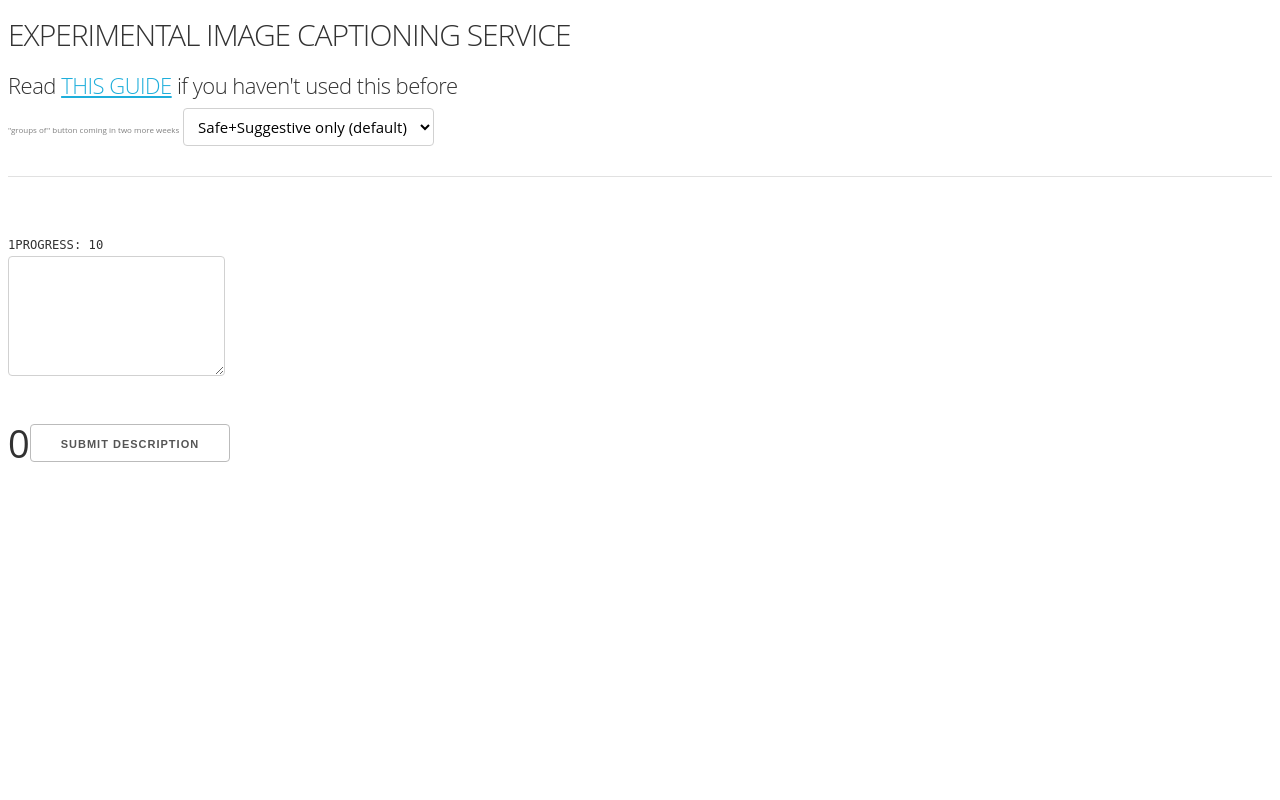
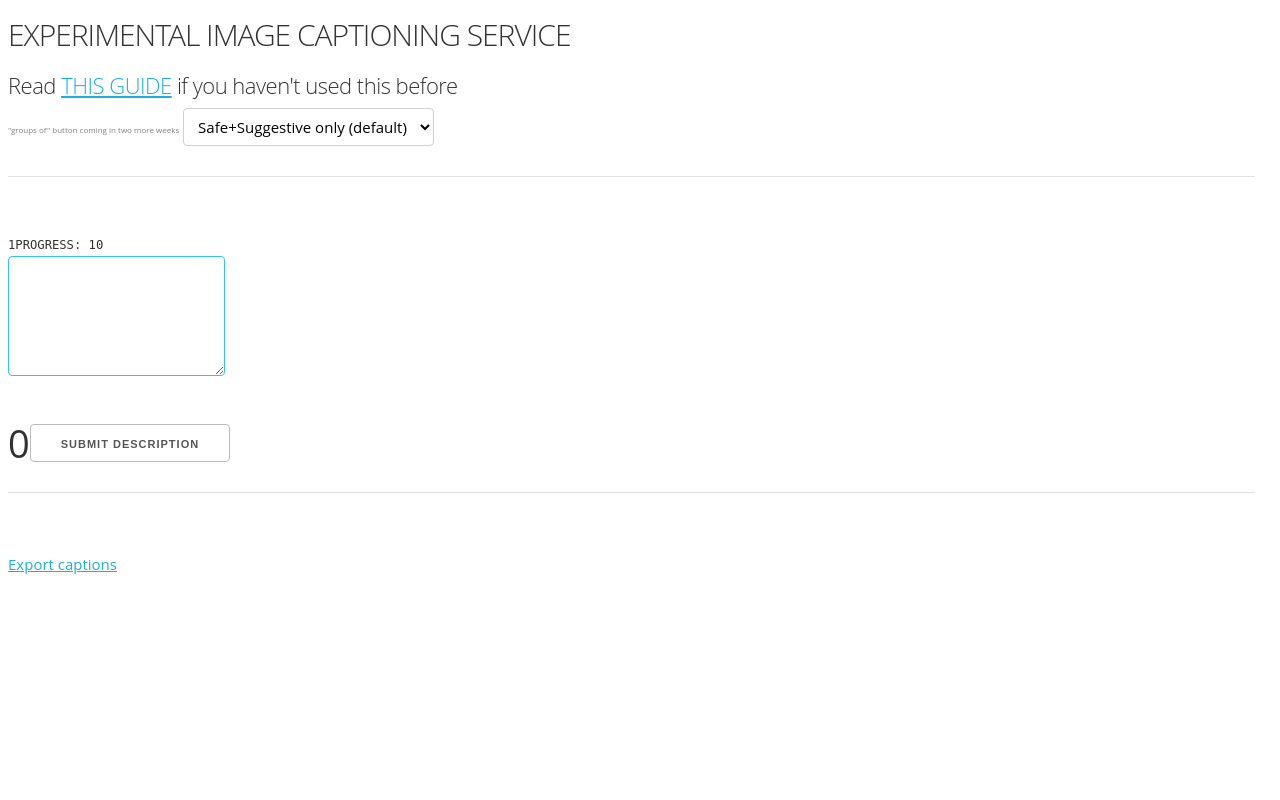
Before and after one commit to 64617/cookie_thing, a Flask app: template app/templates/index.html in a window 1280 px wide. Run offline with Flask 2, Linux system fonts and the light colour scheme; the template is opened without the code that fills it: most values are stand-ins (such as "Sample title", 1, 10 or a date in 2020); parts of the project's set-up code (start-up, migrations or seed data) failed here and were passed over; some libraries are stand-ins or nearby versions.

Commit message:
export captions thing on html

```diff
--- a/app/templates/index.html
+++ b/app/templates/index.html
@@ -2,7 +2,7 @@
   <link rel="stylesheet" href="/static/index.css">
   <meta name="viewport" content="width=device-width">
 </head>
-<body>
+<body class="model-open" style="padding-right: 17px">
 	<h3> EXPERIMENTAL IMAGE CAPTIONING SERVICE </h3>
 	<h5> Read <a href="https://docs.google.com/document/d/1mtTEKggt1PzCAviOu_AIZhgYuPvQP_ex-loVXSwspaY/edit">THIS GUIDE</a> if you haven't used this before </h5>
 	<small style="color:grey; font-size:8px">"groups of" button coming in two more weeks</small>
@@ -46,7 +46,7 @@
 	<br>
 	<div id="tag-dump"></div>
 	<form method="POST" action="/api/submit" style="display: inline-block; position:relative">
-		<textarea id="desc" name="desc" style="display: block; height:8em"></textarea>
+		<textarea autofocus id="desc" name="desc" style="display: block; height:8em"></textarea>
 		<!-- DUMB THINGS HERE -->
 		<textarea hidden name="idx" id="derpi-id">{{ derpi_id }}</textarea>
 		<input hidden type="number" id="timestamp" name="timestamp">
@@ -58,5 +58,26 @@
 			<button name="submit" style="display: inline; float:right" type="submit" id="submit-button" >Submit Description</button>
 		</div>
 	</form>
+	<br>
+	<hr>
+	<br>
+	<a href=# id="open-export">Export captions</a>
+  <div id="modal-body-export" hidden>
+		<label>
+			<input type="checkbox" id="export-use-filter" checked>
+			Use current filter
+		</label>
+		<label>
+			<input type="checkbox" id="export-only-personal" checked disabled>
+			Only include my captions (based on IP)
+		<label>
+			<input type="checkbox" id="export-include-images">
+			Export images for textual inversion (requires time and RAM)
+		</label>
+		<label for="export-min-len">Filter prompts shorter than (words):</label>
+		<input type=number id="export-min-len" name="export-min-len" value=10 style="width: 7em" min=0 max=50 step=1>
+		<button id="button-export-personal">Export</button>
+		</div>
+  </div>
 	<script src="/static/index.js">please enable js</script>
 </body>
```
